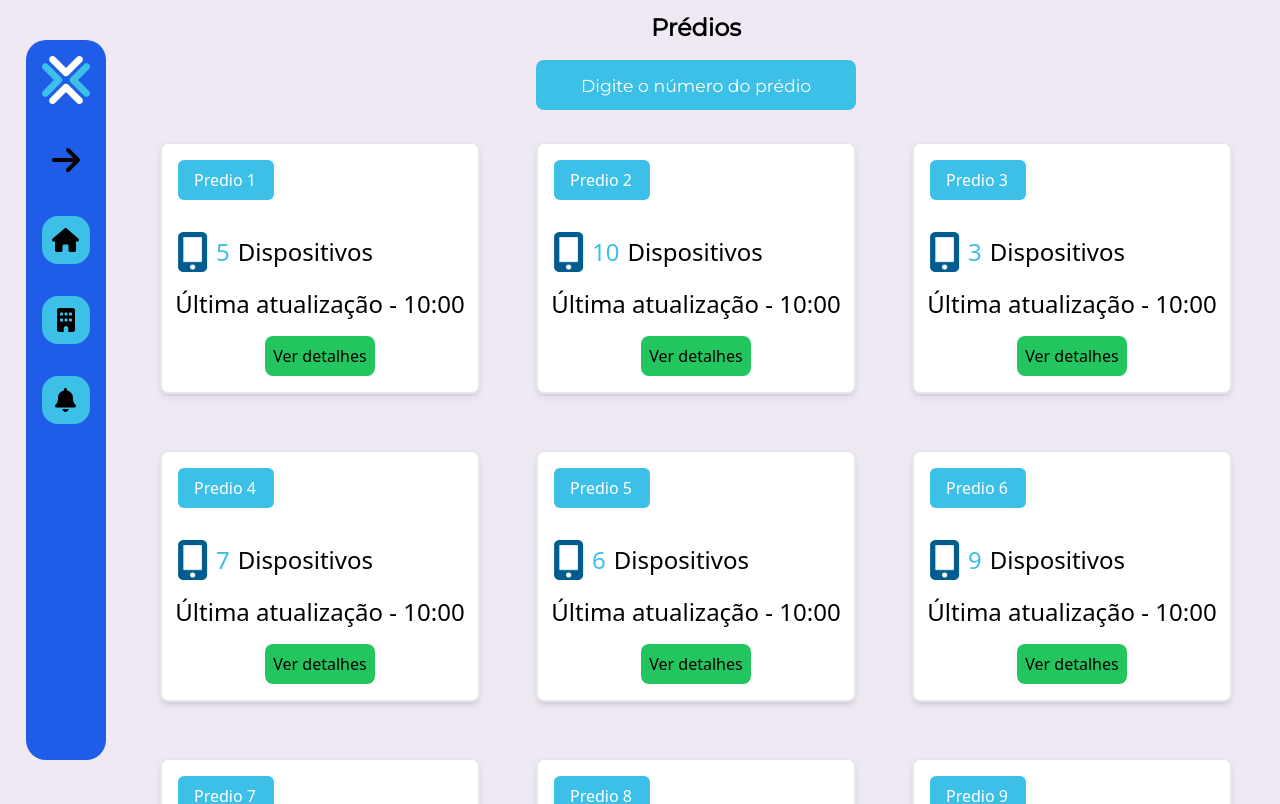
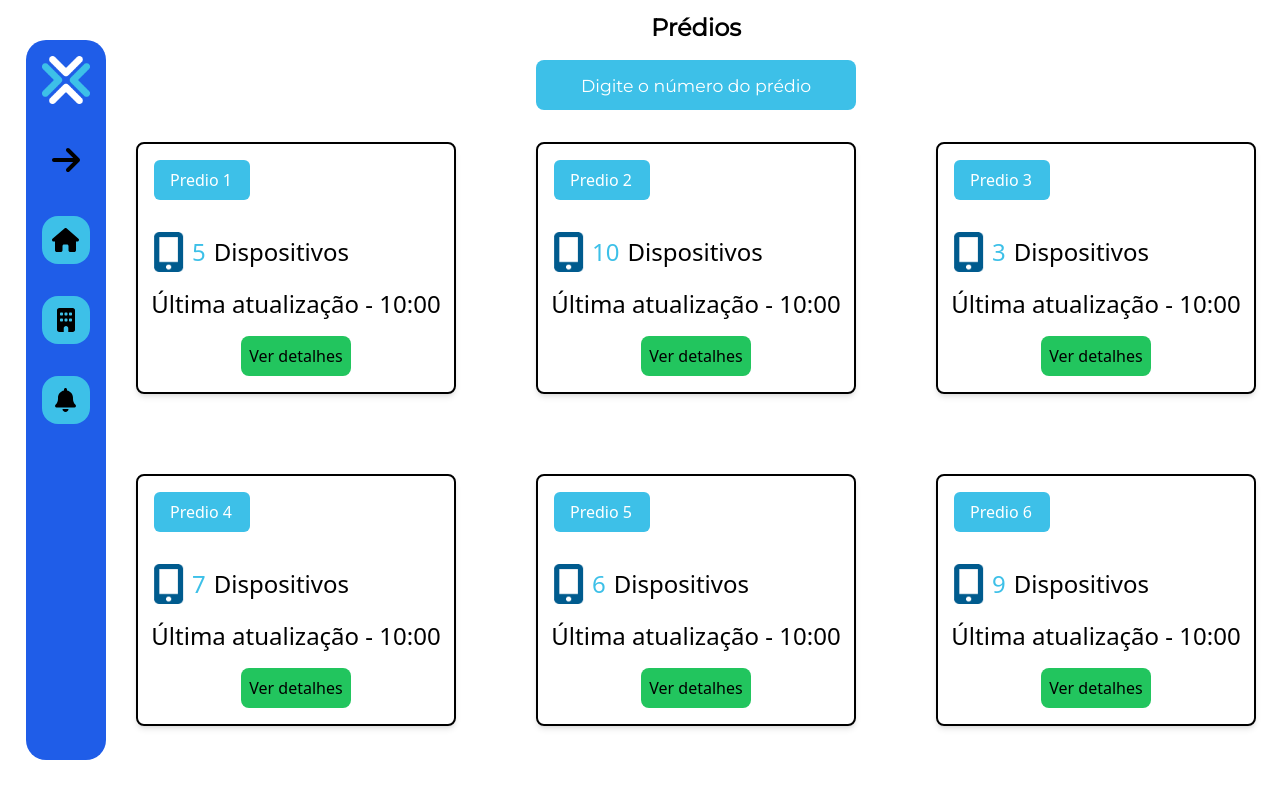
Before and after one commit to 2022M4T1-Inteli/IPTRACKER, a Next.js app in the folder src/frontend/: page /predios in a window 1280 px wide. Shown: the top 804 px of the page. Built offline with nearby package versions, Linux system fonts and the light colour scheme.

Commit message:
Revert "jhjjk"
This reverts commit 36536b36d48307eb1a82effff81ed033ad28f7e1.

```diff
--- a/src/frontend/components/Predio/Predios.jsx
+++ b/src/frontend/components/Predio/Predios.jsx
@@ -25,9 +25,9 @@ function Predio({ }) {
     return (
 
         <div className='flex justify-center'>
-            <div className='grid  lg:grid-cols-3 lg:gap-14 md:grid-cols-1 justify-items-center lg:w-100 md:w-90 lg:pl-28'>
+            <div className='grid  lg:grid-cols-3 lg:gap-20 md:grid-cols-1 justify-items-center lg:w-100 md:w-90 lg:pl-28'>
                 {mock.map((element) => (
-                    <div className='flex flex-col rounded-lg border-2  w-80 shadow-md lg:mb-0 mb-4 bg-white'>
+                    <div className='flex flex-col rounded-lg border-2 border-black w-80 shadow-md lg:mb-0 mb-4 '>
                         <div className='flex justify-start m-4 rounded-md bg-ipt w-24 p-2 text-white'>
                             <p className='ml-2'>Predio {element.number}</p>
                         </div>
--- a/src/frontend/pages/predios.jsx
+++ b/src/frontend/pages/predios.jsx
@@ -5,7 +5,7 @@ import styles from '../styles/Predios.module.css'
 function Predios() {
     return (
         <div className="text-center " >
-            <h1 className="Montserrat font-bold text-2xl text-black lg:pl-28 justify-items-center">Prédios</h1>
+            <h1 className="Montserrat font-bold text-2xl text-black lg:pl-28">Prédios</h1>
             <input type="text" className={styles.input}   placeholder="Digite o número do prédio" />
             <div>
                 <Predio/>
--- a/src/frontend/pages/teste.jsx
+++ /dev/null
@@ -1,13 +0,0 @@
-
-
-function teste() {
-
-    return (
-        <div className='justify-center lg:w-100 md:w-90 lg:pl-28 grid grid-cols-3 justify-items-center'>
-            <div className="bg-white w-36 h-36 rounded-lg">
-
-            </div>
-        </div>
-    )}
-
-export default teste
--- a/src/frontend/styles/globals.css
+++ b/src/frontend/styles/globals.css
@@ -17,7 +17,3 @@
 :root {
     width: 100%;
 }
-
-body {
-    background-color: #EFE9F4;
-}
```
